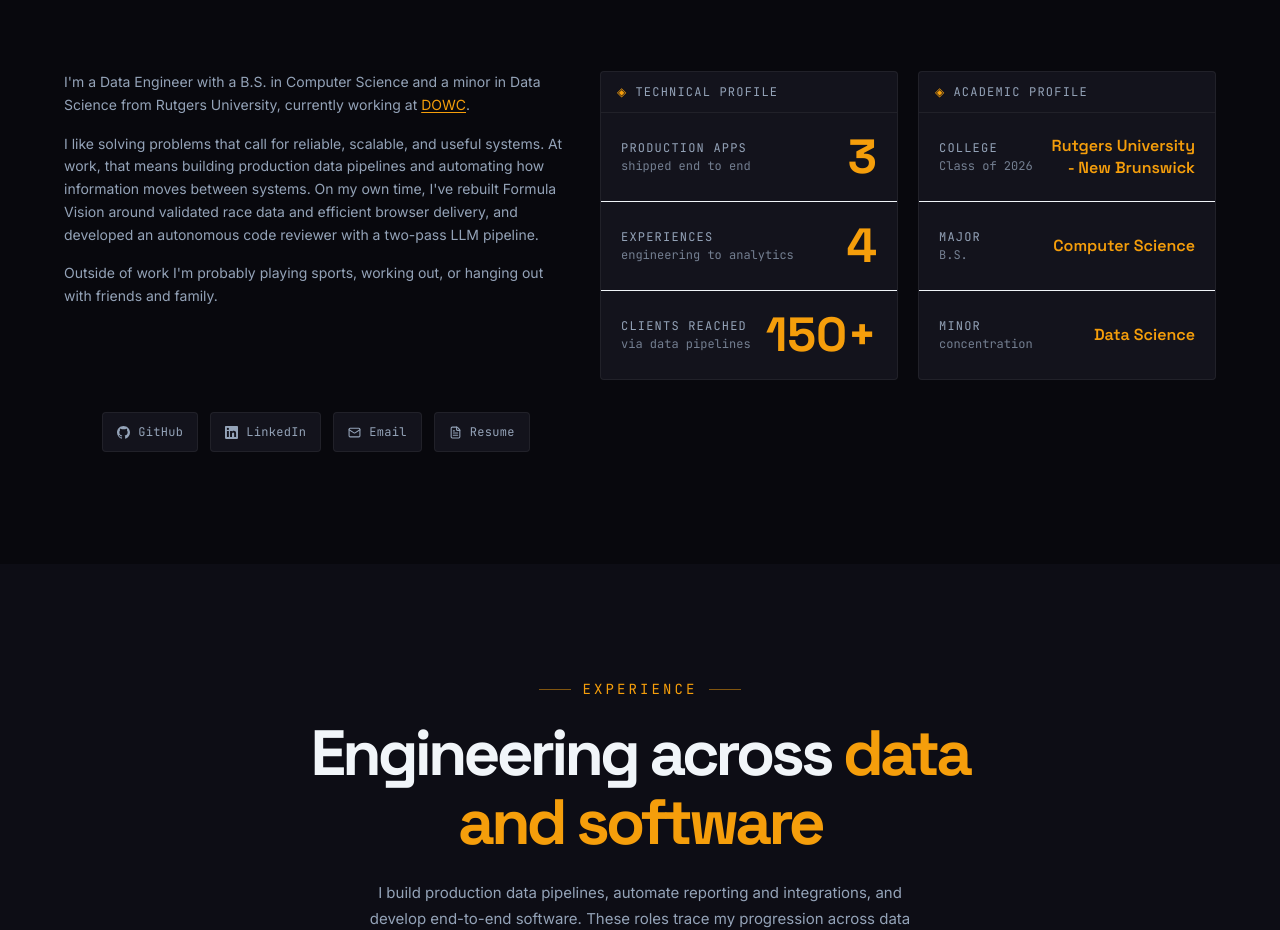
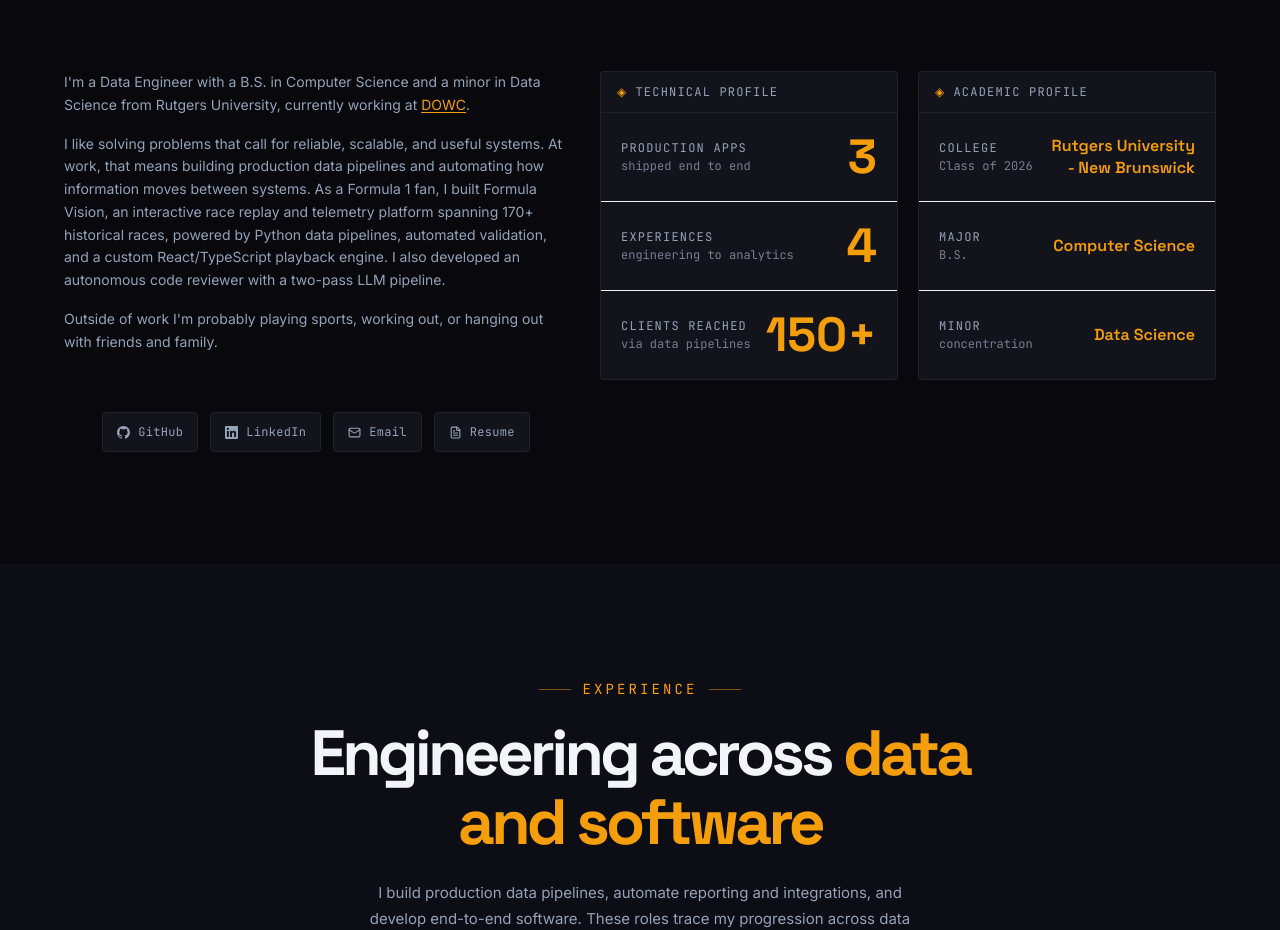
Before and after one commit to pvparekh/portfolio, a React (Vite) app: page / in a window 1280 px wide. Shown: the part 1000-1930 px from the top of the page. Built offline with nearby package versions, Linux system fonts and the light colour scheme.

Commit message:
Copy: clarify Formula Vision scope in About section

```diff
--- a/src/App.tsx
+++ b/src/App.tsx
@@ -562,7 +562,7 @@ function AboutSection() {
                 .
               </p>
               <p>
-                I like solving problems that call for reliable, scalable, and useful systems. At work, that means building production data pipelines and automating how information moves between systems. On my own time, I've rebuilt Formula Vision around validated race data and efficient browser delivery, and developed an autonomous code reviewer with a two-pass LLM pipeline.
+                I like solving problems that call for reliable, scalable, and useful systems. At work, that means building production data pipelines and automating how information moves between systems. As a Formula 1 fan, I built Formula Vision, an interactive race replay and telemetry platform spanning 170+ historical races, powered by Python data pipelines, automated validation, and a custom React/TypeScript playback engine. I also developed an autonomous code reviewer with a two-pass LLM pipeline.
               </p>
               <p>
                 Outside of work I'm probably playing sports, working out, or hanging out with
```
